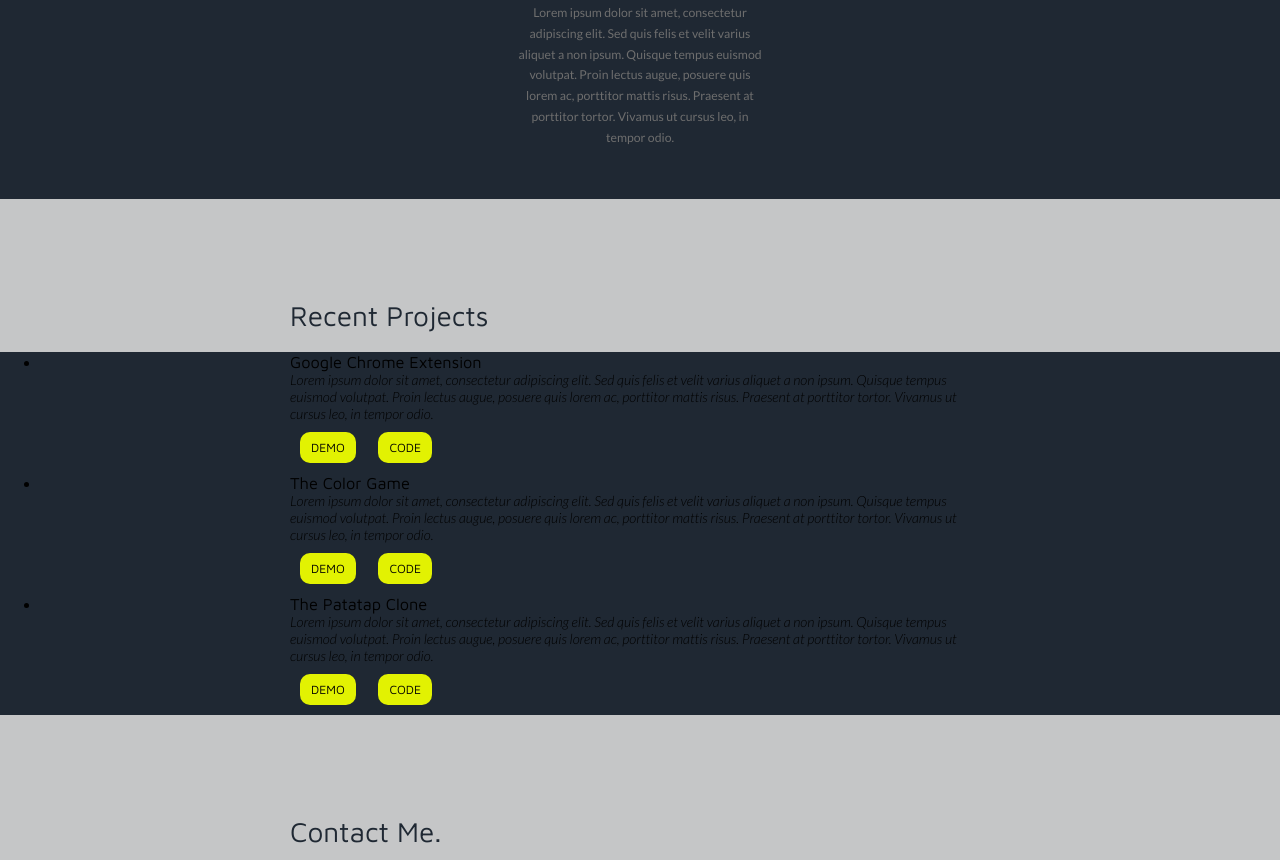
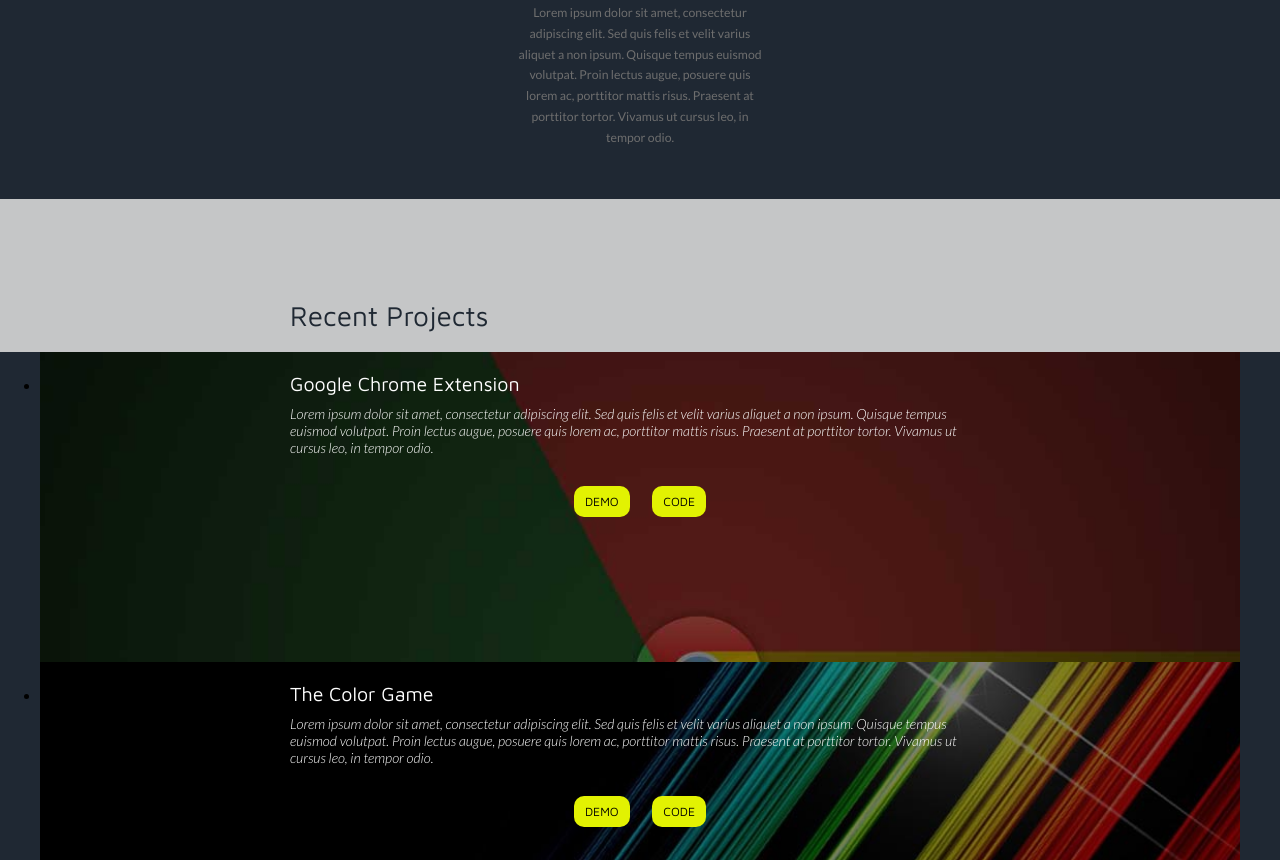
Before and after one commit to SarveshDeshmukh/SarveshDeshmukh.github.io, a plain HTML site: page index.html in a window 1280 px wide. Shown: the part 1580-2440 px from the top of the page. Drawn offline with nearby package versions, Linux system fonts and the light colour scheme.

Commit message:
Add style for recent projects section

```diff
--- a/css/style.css
+++ b/css/style.css
@@ -1,4 +1,4 @@
-/*_______FONTS______*/
+/*/*_______FONTS______*/
 @import url('https://fonts.googleapis.com/css?family=Lato:300,300i,400|Maven+Pro:400,500');
 
 
@@ -51,7 +51,7 @@ p{
 	padding: 0 20px;
 }
 .demo-btn, .code-btn{
-	display: block;
+	display: inline-block;
 	padding: 2 px;
 	margin: 10px;
 	display: inline-block;
@@ -194,3 +194,45 @@ nav ul li a{
 	color: #6e6e6e;
 	font-size: 0.875em;
 }
+
+/*_______RECENT PROJECTS______*/
+
+.recent-projects{
+	list-style: none;
+}
+.recent-projects .container{
+	padding : 0;
+}
+.project-visible-content{
+	box-sizing: border-box;
+	height: 310px;
+	padding-top: 20px;
+	text-align: center;
+	background-repeat: no-repeat;
+	background-position: 50% 50%;
+	background-size: cover;
+}
+
+.project.chrome .project-visible-content{
+	background-image: url('../img/extension.jpg');
+}
+.project.color-game .project-visible-content{
+	background-image: url('../img/color-game.jpg');
+}
+.project.patatap .project-visible-content{
+	background-image: url('../img/patatap.jpg');
+}
+.project-visible-content h3{
+	font-size: 1.4em;
+	color: #fff;
+	margin-bottom: 10px;
+	text-align: left;
+}
+.project-visible-content blockquote{
+	color: #fff;
+	font-weight: 300;
+	text-align: left;
+}
+.code-demo{
+	margin: 20px 0 20px 0;
+}
```
